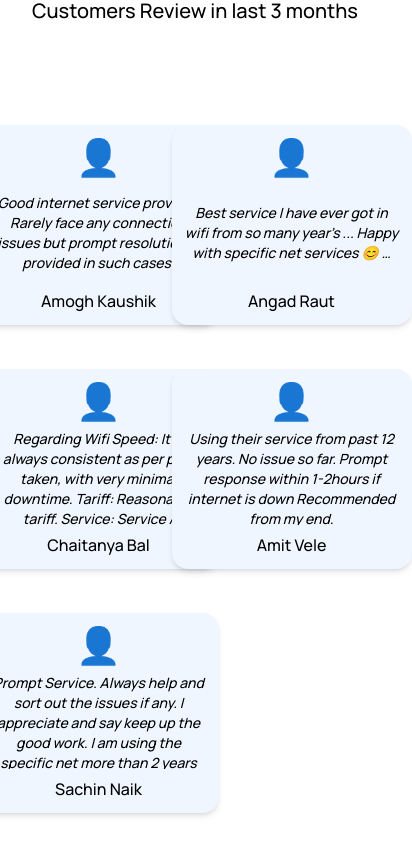
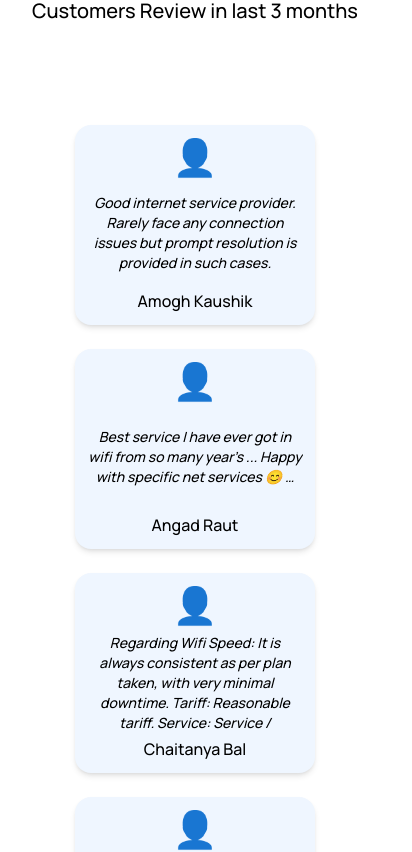
Before and after one commit to sbr02/demo, a React (Vite) app: page / in a window 390 px wide. Shown: the part 6040-6892 px from the top of the page, 412 px wide, since content can reach past the window. Built offline with nearby package versions, Linux system fonts and the light colour scheme.

Commit message:
Fix images for Vercel

```diff
--- a/src/components/Testimonials.jsx
+++ b/src/components/Testimonials.jsx
@@ -28,10 +28,9 @@ const Testimonials = ({ dark }) => {
         </div>
 
         {/* Right Side - Scattered Cards */}
-        <div className="lg:w-2/3 relative h-auto">
-
-          {/* Mobile 2-column grid */}
-          <div className="grid grid-cols-2 lg:hidden justify-items-center gap-11">
+        <div className="lg:w-2/3 relative h-auto lg:h-[500px]">
+          {/* Mobile wrapper: flex-col stack */}
+          <div className="flex flex-col items-center gap-6 lg:hidden">
             {testimonials.map((testimonial, index) => (
               <ReviewCard key={index} dark={dark} data={testimonial} />
             ))}
```
